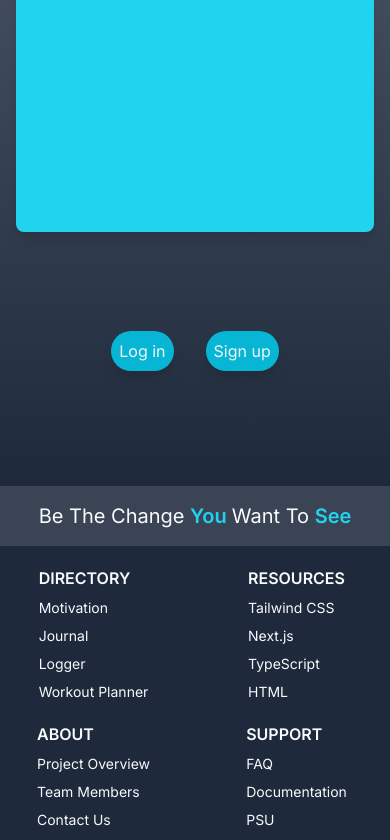
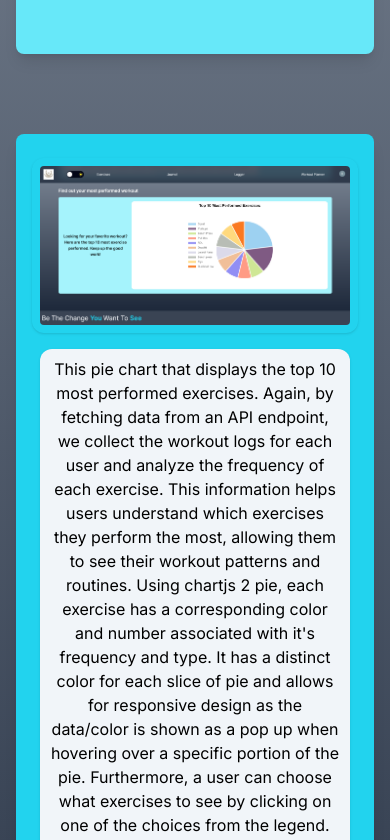
Before and after one commit to Norcrossover/fitness-finesse, a Next.js app: page / in a window 390 px wide. Shown: the part 2000-2840 px from the top of the page. Built offline with nearby package versions, Linux system fonts and the light colour scheme.

Commit message:
Fixed line chart labels, integrated dashboard w/pie graph, and added pictures

```diff
--- a/app/page.tsx
+++ b/app/page.tsx
@@ -2,6 +2,7 @@ import { SignInButton, SignUpButton } from "@clerk/nextjs";
 import AuthenticationButtonStyling from "@/components/common/authenticationButtonStyling";
 import ExercisePageSnippet from "@/components/features/landingPage/ExercisesPageSnippet";
 import LinePageSnippet from "@/components/features/landingPage/LinePageSnippet";
+import PiePageSnippet from "@/components/features/landingPage/PiePageSnippet";
 
 export default function Home() {
   return (
@@ -19,8 +20,13 @@ export default function Home() {
           <LinePageSnippet />
         </div>
         <div className="row-span-1 bg-cyan-400 p-4 shadow-lg rounded-lg">
-          Content 3
+          <PiePageSnippet />
         </div>
+      </div>
+      <div className="row-span-1 flex items-center justify-center w-full">
+        <h2 className="text-3xl font-bold text-center text-white">
+          Day One or One Day?
+        </h2>
       </div>
       <div className="row-span-1 flex justify-center p-5 w-full">
         <AuthenticationButtonStyling>
--- a/components/common/LineChart.tsx
+++ b/components/common/LineChart.tsx
@@ -1,4 +1,5 @@
 import { Line } from "react-chartjs-2";
+import ChartDataLabels from "chartjs-plugin-datalabels";
 import {
   Chart as ChartJS,
   CategoryScale,
@@ -17,7 +18,8 @@ ChartJS.register(
   LineElement,
   Title,
   Tooltip,
-  Legend
+  Legend,
+  ChartDataLabels
 );
 
 type LineChartProps = {
--- a/components/features/landingPage/LinePageSnippet.tsx
+++ b/components/features/landingPage/LinePageSnippet.tsx
@@ -9,6 +9,11 @@ const LinePageSnippet = () => {
         for each user and sum the total weight for each workout session to plot.
         Users can easily track their progress and trend in lifting performance,
         helping with setting future goals for reaching new personal records.
+        Using chartjs2, the total weight it shown as a popup while hovering over
+        a specific point and shows x and y labels to identify the data.
+        Furthermore, there are labels above the help display the total weight
+        thanks to the data labels plugin. The data is presented in visible way
+        to help distinguish between data points.
       </p>
       <Image
         src="/LineDemo.png"
--- /dev/null
+++ b/components/features/landingPage/PiePageSnippet.tsx
@@ -0,0 +1,30 @@
+import Image from "next/image";
+
+const LinePageSnippet = () => {
+  return (
+    <div className="flex flex-col lg:flex-row">
+      <Image
+        src="/PieDemo.png"
+        alt="A pie chart showing top 10 more performed exercises and occurrences"
+        width={500}
+        height={500}
+        className="w-full shadow rounded-xl self-center p-2 m-2"
+      />
+      <p className="bg-slate-100 rounded-xl text-center shadow p-2 m-2">
+        This pie chart that displays the top 10 most performed exercises. Again,
+        by fetching data from an API endpoint, we collect the workout logs for
+        each user and analyze the frequency of each exercise. This information
+        helps users understand which exercises they perform the most, allowing
+        them to see their workout patterns and routines. Using chartjs 2 pie,
+        each exercise has a corresponding color and number associated with it's
+        frequency and type. It has a distinct color for each slice of pie and
+        allows for responsive design as the data/color is shown as a pop up when
+        hovering over a specific portion of the pie. Furthermore, a user can
+        choose what exercises to see by clicking on one of the choices from the
+        legend. This helps focus on specific workouts and their occurrences.
+      </p>
+    </div>
+  );
+};
+
+export default LinePageSnippet;
```
Also changed, not shown: public/LineDemo.png, public/PieDemo.png (added).
